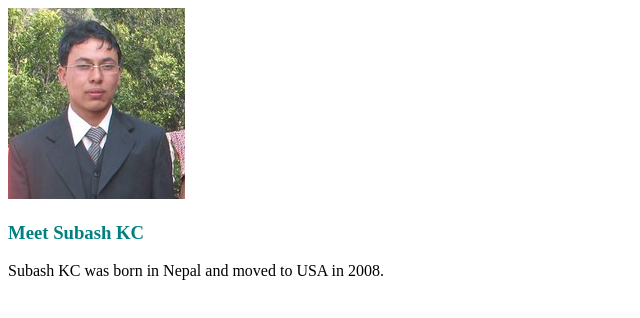
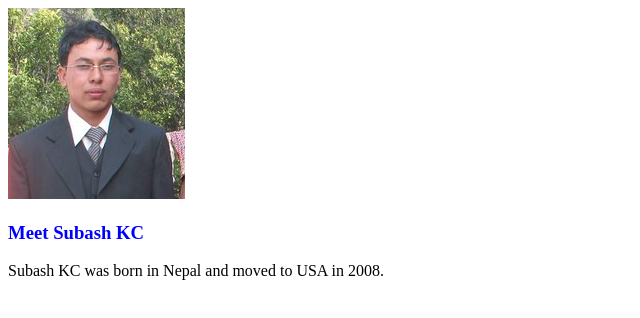
Before and after one commit to subash-kc/subash-kc.github.io, a plain HTML site: page index.html in a window 1280 px wide. Shown: the whole page, without its empty margins (0-640 px from the left). Drawn offline with Linux system fonts and the light colour scheme.

Commit message:
all changes

```diff
--- a/saayan.css
+++ b/saayan.css
@@ -1,6 +1,7 @@
 h3 {
-  color: teal;
+  color: blue;
 }
+
 p {
   color: black;
 }
```
